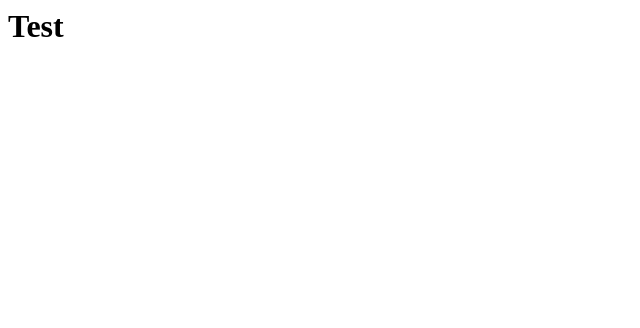
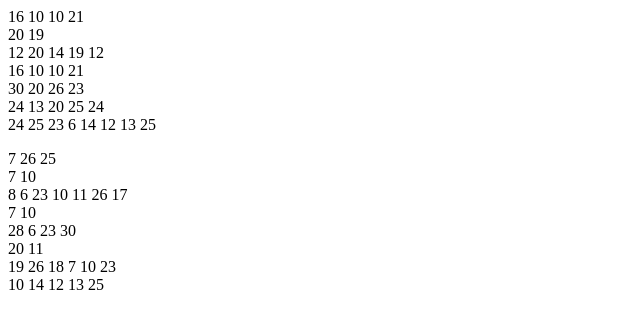
Before and after one commit to daven97/outlast, a plain HTML site: page index.html in a window 1280 px wide. Shown: the whole page, without its empty margins (0-640 px from the left). Drawn offline with Linux system fonts and the light colour scheme.

Commit message:
Update index.html

```diff
--- a/index.html
+++ b/index.html
@@ -1 +1,19 @@
-<h1>Test</h1>
+<p>
+  <div>16 10 10 21</div>
+  <div>20 19</div>
+  <div>12 20 14 19 12</div>
+  <div>16 10 10 21</div>
+  <div>30 20 26 23</div>
+  <div>24 13 20 25 24</div>
+  <div>24 25 23 6 14 12 13 25</div>
+</p>
+<p>
+  <div>7 26 25</div>
+  <div>7 10</div>
+  <div>8 6 23 10 11 26 17</div>
+  <div>7 10</div>
+  <div>28 6 23 30</div>
+  <div>20 11</div>
+  <div>19 26 18 7 10 23</div>
+  <div>10 14 12 13 25</div>
+</p>
```
